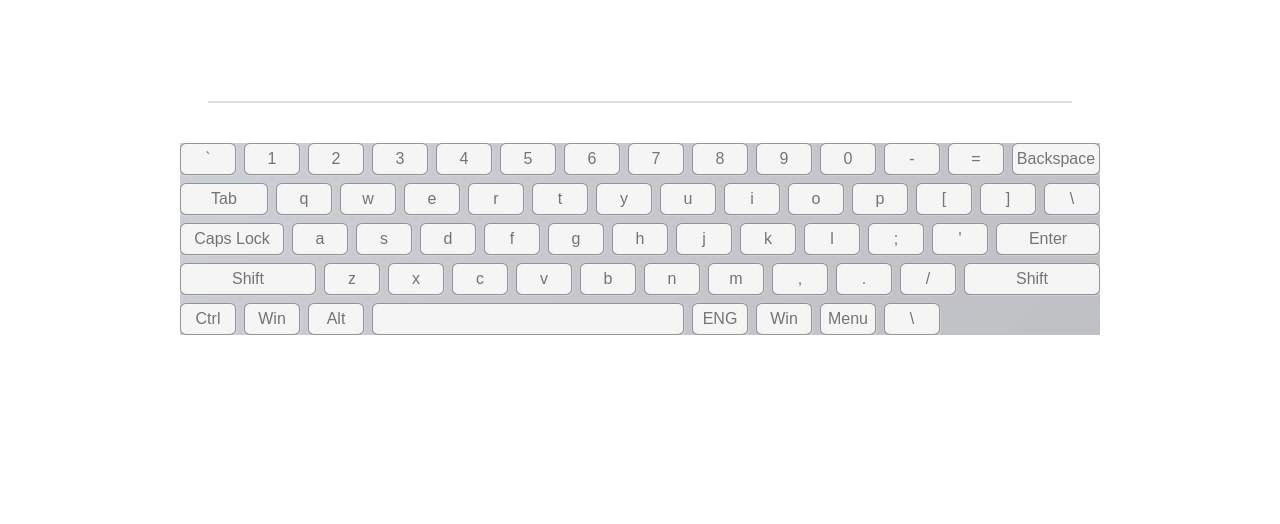
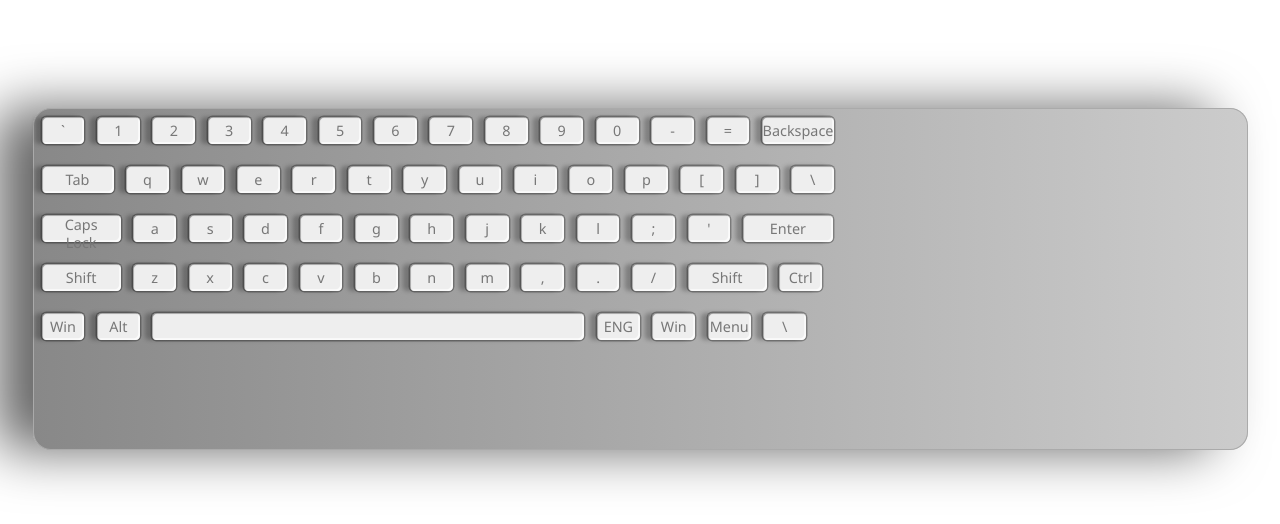
Before and after one commit to LyssenkoAlex/virtual_keyboard, a website with bundled scripts: page index.html in a window 1280 px wide. Built offline with nearby package versions, Linux system fonts and the light colour scheme.

Commit message:
feat: some design

```diff
--- a/index.html
+++ b/index.html
@@ -9,8 +9,9 @@
 </head>
 <body>
     <main class="wrapper">
-        <div class="keyboardInput" data-text="Start typing" id="idKeyboardInput"></div>
-        <div class="keyboard" id="idKeyboard"></div>
+        <div class="keyboard">
+
+        </div>
 
     </main>
 </body>
--- a/sass/_base.scss
+++ b/sass/_base.scss
@@ -1,98 +1,10 @@
 html {
-  margin: auto;
   box-sizing: border-box;
+  margin: 0;
+  padding: 0;
+  font-size: 16px;
 }
 
-$key_size: 32px;
-
-body {
-  font-family: "Work Sans", "FuturaBookC", sans-serif;
+body, button {
+  font-family: "Segoe UI", "Helvetica Neue", sans-serif;
 }
-
-main {
-  display: block;
-  position: absolute;
-  top: 25%;
-  left: 50%;
-  width: auto;
-  height: auto;
-  transform: translate(-50%, -50%);
-}
-
-.keyboardInput {
-  display: block;
-  position: relative;
-  width: 90%;
-  height: auto;
-  padding: 18px;
-  margin: 0 auto 40px auto;
-  text-align: center;
-  font-size: 30px;
-  line-height: 40px;
-  color: #757374;
-  border: 1px;
-  border-bottom: 2px solid #ddd;
-  background: transparent;
-}
-
-.keyboard {
-  display: grid;
-  grid-template-columns: repeat(58, $key_size/4);
-  grid-template-rows: repeat(5, $key_size);
-  grid-column-gap: 8px;
-  grid-row-gap: $key_size/4;
-  background: linear-gradient(135deg, #cdcfd6 0%, #bec0c4 100%);
-  position: relative;
-  width: auto;
-  height: auto;
-}
-
-.key {
-  background: #f5f5f5;
-  border: 1px solid rgba(0, 0, 0, 0.4);
-  box-shadow: 1px 1px 0 0 rgba(255, 255, 255, 0.2);
-  cursor: pointer;
-  border-radius: 6px;
-  color: #757374;
-}
-
-.g-4 {
-  grid-column: span 4;
-}
-
-.g-8 {
-  grid-column: span 8;
-}
-
-.g-6 {
-  grid-column: span 6;
-}
-
-.g-7 {
-  grid-column: span 7;
-}
-
-.g-12 {
-  grid-column: span 12;
-}
-
-.g-9 {
-  grid-column: span 9;
-}
-
-.g-20 {
-  grid-column: span 20;
-}
-
-span {
-  display: flex;
-  align-content: center;
-  align-items: center;
-  justify-content: center;
-  width: 100%;
-  height: 100%;
-}
-
-.bcgColor {
-  background-color: #2ca2af;
-}
--- /dev/null
+++ b/sass/components/_button.scss
@@ -0,0 +1,54 @@
+button {
+  background-color: #eee;
+  border: 0;
+  border-radius: 0.125em;
+  box-shadow: -0.2em 0 0.125em rgba(0, 0, 0, 0.25),
+  0 0 0 0.04em rgba(0, 0, 0, 0.3),
+  0.02em 0.02em 0.02em rgba(0, 0, 0, 0.4) inset,
+  -0.05em -0.05em 0.02em rgba(255, 255, 255, 0.8) inset;
+  color: #777;
+  font-size: 1em;
+  outline: 0;
+  vertical-align: top;
+  &:hover {
+    opacity: 0.6;
+  }
+
+  &:not(:last-of-type) {
+    margin-right: 0.35em;
+  }
+
+  & > span {
+    display: flex;
+    justify-content: center;
+  }
+}
+
+.btn0 {
+  width: 1.19em;
+  height: 0.75em;
+}
+
+.btn_middle {
+  width: 2em;
+  height: 0.75em;
+}
+
+.btn_middle_x {
+  width: 2.2em;
+  height: 0.75em;
+}
+
+.btn_middle_xx {
+  width: 2.5em;
+  height: 0.75em;
+}
+
+.btn_extra_large {
+  width: 12em;
+  height: 0.75em;
+}
+.sm {
+  font-size: 0.4em;
+  line-height: 1.25;
+}
--- /dev/null
+++ b/sass/components/_keyboard.scss
@@ -0,0 +1,13 @@
+.keyboard {
+  background-image: linear-gradient(90deg, #888, #ccc);
+  border-radius: 0.5em;
+  box-shadow: -1em 0 1.5em rgba(0, 0, 0, 0.6), 0 0 0 1px #aaa inset;
+  display: grid;
+  grid-template-columns: 5fr 1fr 1fr;
+  grid-gap: 0.375em 0.875em;
+  font-size: 36px;
+  margin: 3em auto 0 auto;
+  padding: 0.25em;
+  width: 33.25em;
+  height: 9em;
+}
--- a/sass/style.scss
+++ b/sass/style.scss
@@ -1 +1,3 @@
 @import "base";
+@import "components/keyboard";
+@import "components/button";
--- a/src/constants.js
+++ b/src/constants.js
@@ -13,7 +13,14 @@ class Key {
 
 }
 
-const ROW = {FIRST: 'FIRST', SECOND: 'SECOND', THIRD: 'THIRD', FOUTH: 'FOUTH', FIFTH: 'FIFTH'};
+export const ROW = {FIRST: 'FIRST', SECOND: 'SECOND', THIRD: 'THIRD', FOUTH: 'FOUTH', FIFTH: 'FIFTH'};
+export const CLASS_SIZE = {
+    4: {CLASS: 'btn0'},
+    6: {CLASS: 'btn_middle'},
+    7: {CLASS: 'btn_middle_xx'},
+    9: {CLASS: 'btn_middle_x'},
+    20: {CLASS: 'btn_extra_large'}
+};
 const LANGUAGE = {ENG: 'eng', RUS: 'rus', SELECTED: 'eng'};
 
 export const ALPHABET = [
@@ -30,7 +37,15 @@ export const ALPHABET = [
     new Key({eng: '0', rus: '0', type: 'KEY', size: 4, row: ROW.FIRST, PRINTABLE: true, code: 'Digit0'}),
     new Key({eng: '-', rus: '-', type: 'KEY', size: 4, row: ROW.FIRST, PRINTABLE: true, code: 'Minus'}),
     new Key({eng: '=', rus: '=', type: 'KEY', size: 4, row: ROW.FIRST, PRINTABLE: true, code: 'Equal'}),
-    new Key({eng: 'Backspace', rus: 'Backspace', type: 'BACKSPACE', size: 6, row: ROW.FIRST, PRINTABLE: false, code: 'Backspace'}),
+    new Key({
+        eng: 'Backspace',
+        rus: 'Backspace',
+        type: 'BACKSPACE',
+        size: 6,
+        row: ROW.FIRST,
+        PRINTABLE: false,
+        code: 'Backspace'
+    }),
     new Key({eng: 'Tab', rus: 'Tab', type: 'TAB', size: 6, row: ROW.SECOND, PRINTABLE: false, code: 'Tab'}),
     new Key({eng: 'q', rus: 'й', type: 'KEY', size: 4, row: ROW.SECOND, PRINTABLE: true, code: 'KeyQ'}),
     new Key({eng: 'w', rus: 'ц', type: 'KEY', size: 4, row: ROW.SECOND, PRINTABLE: true, code: 'KeyWe'}),
@@ -49,7 +64,7 @@ export const ALPHABET = [
         eng: 'Caps Lock',
         rus: 'Caps Lock',
         type: 'CAPS_LOCK',
-        size: 7,
+        size: 9,
         row: ROW.THIRD,
         PRINTABLE: false,
         code: 'CapsLock'
@@ -81,7 +96,7 @@ export const ALPHABET = [
     new Key({eng: 'Ctrl', rus: 'Ctrl', type: 'KEY', size: 4, row: ROW.FIFTH, PRINTABLE: false, code: 'ControlLeft'}),
     new Key({eng: 'Win', rus: 'Win', type: 'KEY', size: 4, row: ROW.FIFTH, PRINTABLE: false, code: 'MetaLeft'}),
     new Key({eng: 'Alt', rus: 'Alt', type: 'KEY', size: 4, row: ROW.FIFTH, PRINTABLE: false, code: 'AltLeft'}),
-    new Key({eng: '&nbsp', rus: '&nbsp', type: 'KEY', size: 20, row: ROW.FIFTH, PRINTABLE: true, code: 'Space'}),
+    new Key({eng: '', rus: '', type: 'KEY', size: 20, row: ROW.FIFTH, PRINTABLE: true, code: 'Space'}),
     new Key({eng: 'ENG', rus: 'RUS', type: 'KEY', size: 4, row: ROW.FIFTH, PRINTABLE: false, code: 'AltRight'}),
     new Key({eng: 'Win', rus: 'Win', type: 'KEY', size: 4, row: ROW.FIFTH, PRINTABLE: false, code: 'MetaRight'}),
     new Key({eng: 'Menu', rus: 'Menu', type: 'KEY', size: 4, row: ROW.FIFTH, PRINTABLE: false, code: 'ContextMenu'}),
--- a/src/script.js
+++ b/src/script.js
@@ -1,29 +1,32 @@
 import {ALPHABET} from "./constants.js";
+import {ROW} from "./constants.js";
+import {CLASS_SIZE} from "./constants.js";
 
 
 init('eng');
 
 function init(lang) {
     console.log('stater')
-    let el = document.getElementById("idKeyboard");
 
-    ALPHABET.forEach(x => {
-        let g = document.createElement('div');
-        g.setAttribute("id", "id" + x.code);
+    let el = document.querySelector(".keyboard");
+    let row = document.createElement('div');
+    row.classList.add('row');
+    ALPHABET.filter((x) =>{
+       return true
+    }).forEach((y) => {
+        let button = document.createElement('button');
+        button.type = 'button';
+        button.classList.add(CLASS_SIZE[y.size].CLASS);
+        let span = document.createElement('span');
+        span.classList.add('sm')
+        let textNode = document.createTextNode(y.eng);
+        span.append(textNode);
 
-        let textNode = '';
-        let gSpan = document.createElement('span');
-
-        if (x[lang] === '&nbsp') {
-            textNode = document.createTextNode('');
-        } else {
-            textNode = document.createTextNode(x[lang]);
-        }
-
-        gSpan.append(textNode);
-        g.append(gSpan);
-        g.classList.add('g-' + x.size, 'key');
-        el.append(g);
+        button.append(span);
+        row.append(button);
+        el.append(row);
     })
 
+
+
 }
```
Also changed, not shown: sass/style.css, 1 other file.
